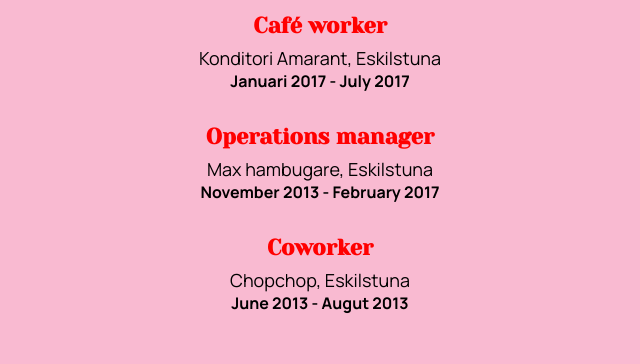
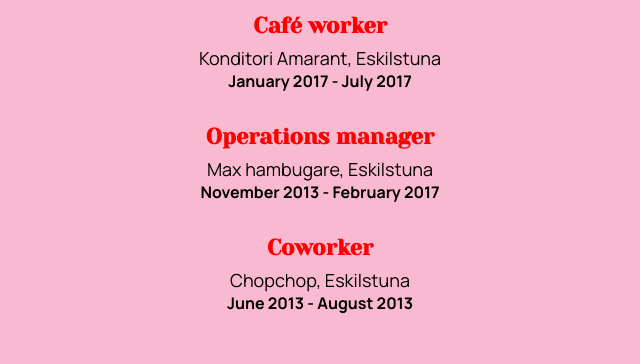
Before and after one commit to annalindqvist/annalindqvist.com, a plain HTML site: page index.html in a window 1280 px wide. Shown: the part 2915-3279 px from the top of the page, 320-960 px from the left. Drawn offline with nearby package versions, Linux system fonts and the light colour scheme.

Commit message:
spelling wrong

```diff
--- a/index.html
+++ b/index.html
@@ -228,7 +228,7 @@
         <div>
             <h3>Café worker</h3>
             <h4>Konditori Amarant, Eskilstuna</h4>
-            <h5>Januari 2017 - July 2017</h5>
+            <h5>January 2017 - July 2017</h5>
         </div>
         <div>
             <h3>Operations manager</h3>
@@ -238,7 +238,7 @@
         <div>
             <h3>Coworker</h3>
             <h4>Chopchop, Eskilstuna</h4>
-            <h5>June 2013 - Augut 2013</h5>
+            <h5>June 2013 - August 2013</h5>
         </div>
     </section>
 
```
